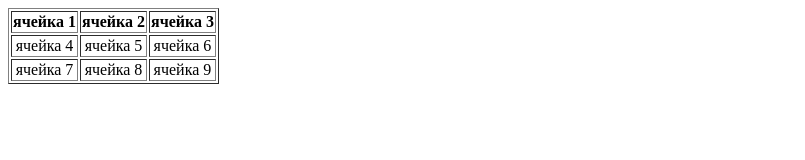
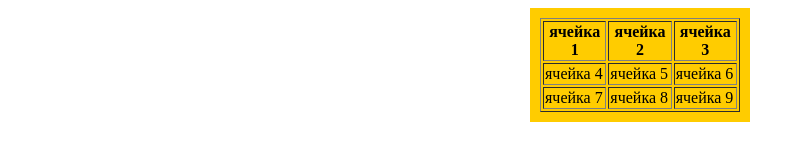
Before and after one commit to nikvovchik67/nikvovchik67.github.io, a plain HTML site: page index.html in a window 1280 px wide. Shown: the whole page, without its empty margins (0-805 px from the left). Drawn offline with Linux system fonts and the light colour scheme.

Commit message:
Update index.html

```diff
--- a/index.html
+++ b/index.html
@@ -4,9 +4,17 @@
         <meta charset="utf-8" >
         <title>My Page
         </title>
+        <style>
+   .center {
+    width: 200px; /* Ширина элемента в пикселах */
+    padding: 10px; /* Поля вокруг текста */
+    margin: auto; /* Выравниваем по центру */
+    background: #fc0; /* Цвет фона */
+   }
+  </style>
     </head>
     <body>
-        <div style="text-align: center">
+        <div class="center">
         <table border="1">
             <tr>
                 <th>ячейка 1
```
